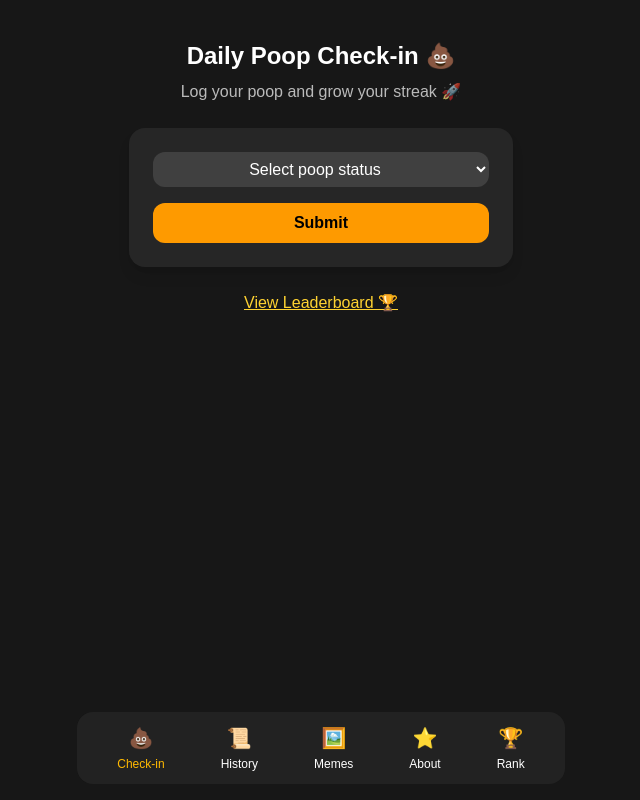
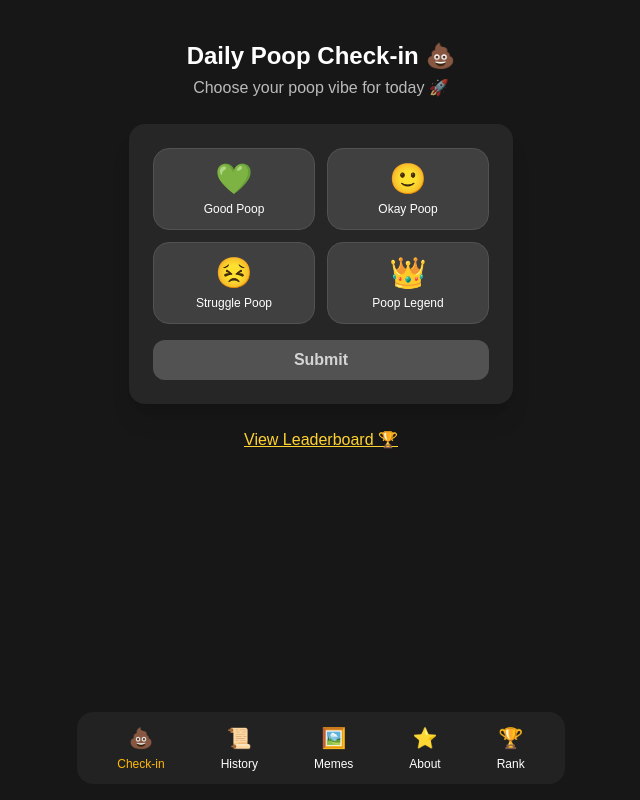
Before and after one commit to alihamza3389/poop-universe, a Next.js app: page / in a window 1280 px wide. Shown: the whole page, without its empty margins (319-959 px from the left). Built offline with nearby package versions, Linux system fonts and the light colour scheme; no server answers.

Commit message:
Improve check-in UI with emoji buttons

```diff
--- a/app/page.tsx
+++ b/app/page.tsx
@@ -13,7 +13,7 @@ export default function Home() {
     getUserId().then(setUserId);
   }, []);
 
-  async function checkIn() {
+  async function submitCheckIn() {
     if (!userId || !status) return;
 
     await supabase.from("checkins").insert({
@@ -23,37 +23,54 @@ export default function Home() {
 
     await incrementStreak(userId);
 
-    alert("Poop logged 💩 — streak up!");
+    alert("Poop logged 💩 — streak increased!");
   }
+
+  const options = [
+    { id: "good", emoji: "💚", label: "Good Poop" },
+    { id: "ok", emoji: "🙂", label: "Okay Poop" },
+    { id: "struggle", emoji: "😣", label: "Struggle Poop" },
+    { id: "legend", emoji: "👑", label: "Poop Legend" },
+  ];
 
   return (
     <div className="min-h-screen bg-neutral-900 text-white flex flex-col items-center pt-10">
 
-      <h1 className="text-2xl font-bold mb-2">
+      <h1 className="text-2xl font-bold mb-1">
         Daily Poop Check-in 💩
       </h1>
 
       <p className="opacity-70 mb-6">
-        Log your poop and grow your streak 🚀
+        Choose your poop vibe for today 🚀
       </p>
 
-      <div className="bg-neutral-800 px-6 py-6 rounded-2xl shadow-lg w-[90%] max-w-sm flex flex-col items-center">
+      <div className="bg-neutral-800 px-6 py-6 rounded-2xl shadow-xl w-[90%] max-w-sm flex flex-col items-center">
 
-        <select
-          className="bg-neutral-700 px-4 py-2 rounded-xl mb-4 w-full text-center"
-          value={status}
-          onChange={(e) => setStatus(e.target.value)}
-        >
-          <option value="">Select poop status</option>
-          <option value="good">💚 Good poop</option>
-          <option value="ok">🙂 Okay poop</option>
-          <option value="struggle">😣 Struggle</option>
-          <option value="legend">👑 Poop Legend</option>
-        </select>
+        <div className="grid grid-cols-2 gap-3 mb-4 w-full">
+          {options.map(o => (
+            <button
+              key={o.id}
+              onClick={() => setStatus(o.id)}
+              className={`flex flex-col items-center justify-center py-3 rounded-2xl border transition-all
+                ${status === o.id
+                  ? "bg-amber-400 text-black border-amber-500 scale-105"
+                  : "bg-neutral-700 border-neutral-600"
+                }`}
+            >
+              <span className="text-3xl">{o.emoji}</span>
+              <span className="text-xs mt-1">{o.label}</span>
+            </button>
+          ))}
+        </div>
 
         <button
-          onClick={checkIn}
-          className="bg-amber-500 px-6 py-2 rounded-xl text-black font-bold w-full"
+          onClick={submitCheckIn}
+          disabled={!status}
+          className={`w-full px-6 py-2 rounded-xl font-bold
+            ${status
+              ? "bg-amber-500 text-black"
+              : "bg-neutral-600 text-neutral-300"
+            }`}
         >
           Submit
         </button>
@@ -65,7 +82,6 @@ export default function Home() {
       >
         View Leaderboard 🏆
       </Link>
-
     </div>
   );
 }
```
